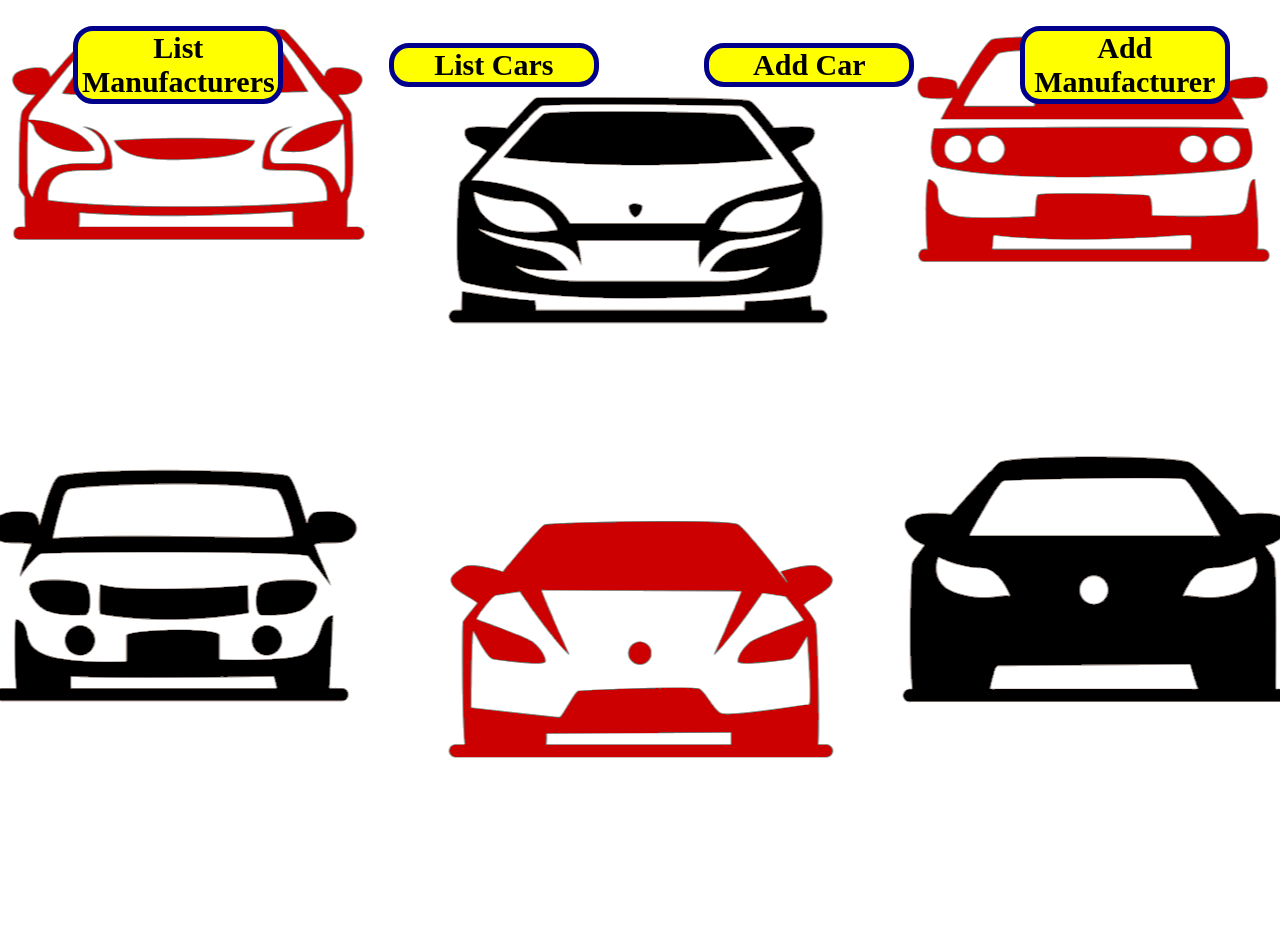
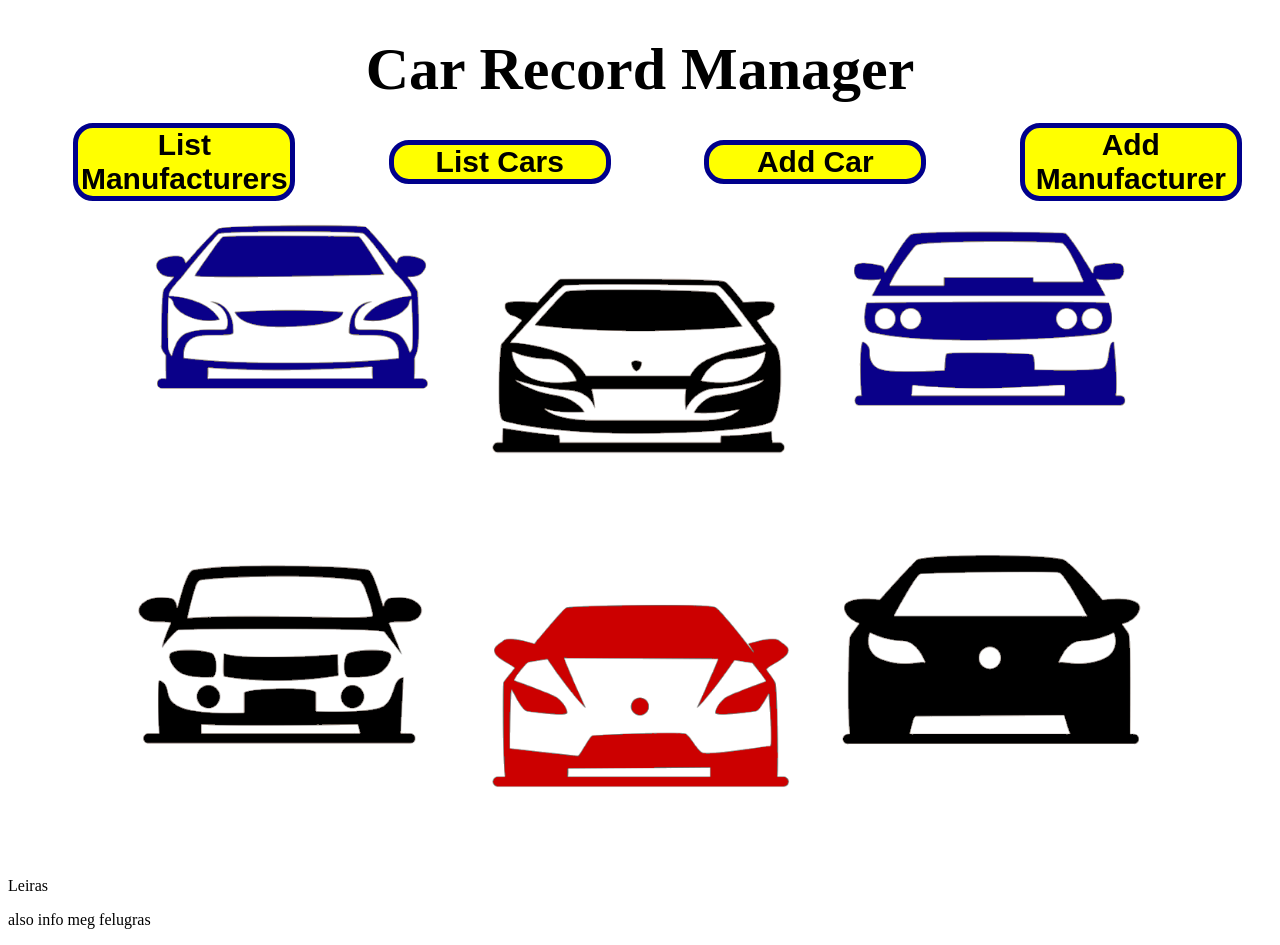
Before and after one commit to szattila98/cars_assignment_webtech1, a plain HTML site: page index.html in a window 1280 px wide. Before the commit the page ends 800 px from the top, so only its background shows below. Drawn offline with Linux system fonts and the light colour scheme.

Commit message:
Index.html half done

```diff
--- a/css/index.css
+++ b/css/index.css
@@ -1,10 +1,9 @@
 body {
-    background-image: url("../images/carsbackground1.png");
-    /*megcsinalni hogy fent legyen sok feher*/
+    /*background-image: url("../images/carsbackground.png");*/
     background-color: white;
-    background-repeat: repeat-y;
-    background-position: top;
-    background-attachment: fixed;
+    /*background-repeat: repeat-y;*/
+    /*background-position: top;*/
+    /*background-attachment: fixed;*/
 }
 
 #menuBar {
@@ -19,7 +18,7 @@ table {
 }
 
 #menuBar .menuButton {
-    width: 200px;
+    width: 212px;
     color: black;
     font-weight: bolder;
     text-decoration-line: none;
@@ -28,12 +27,37 @@ table {
     border: 5px solid darkblue;
     border-radius: 20px;
     padding: auto;
-    margin-top: 15px;
     margin-left: 20%;
     background: yellow;
+    font-family: Arial, serif;
 }
 
 #menuBar .menuButton:HOVER {
-    background: black;
+    background: red;
     color: white;
 }
+
+#banner {
+    font-weight: bolder;
+    font-size: 60px;
+    text-align: center;
+    margin-top: -2%;
+    font-family: "Ubuntu Mono", serif;
+    height: 80px;
+}
+
+.contentImage {
+    width: 80%;
+    height: auto;
+    display: block;
+    margin-left: auto;
+    margin-right: auto;
+}
+
+#description {
+
+}
+
+#bottomLine {
+
+}
--- a/index.html
+++ b/index.html
@@ -8,6 +8,11 @@
 </head>
 
 <body>
+
+<div id="banner">
+    <p>Car Record Manager</p>
+</div>
+
 <div id="menuBar">
     <table>
         <tr>
@@ -20,4 +25,20 @@
         </tr>
     </table>
 </div>
+
+<table>
+    <tr>
+        <img src="images/carsbackground2.png" class="contentImage">
+        <!--lehetne masik is-->
+    </tr>
+</table>
+
+<div id="description">
+    <p>Leiras</p>
+</div>
+
+<div id="bottomLine">
+    <p>also info meg felugras</p>
+</div>
+
 </body>
```
